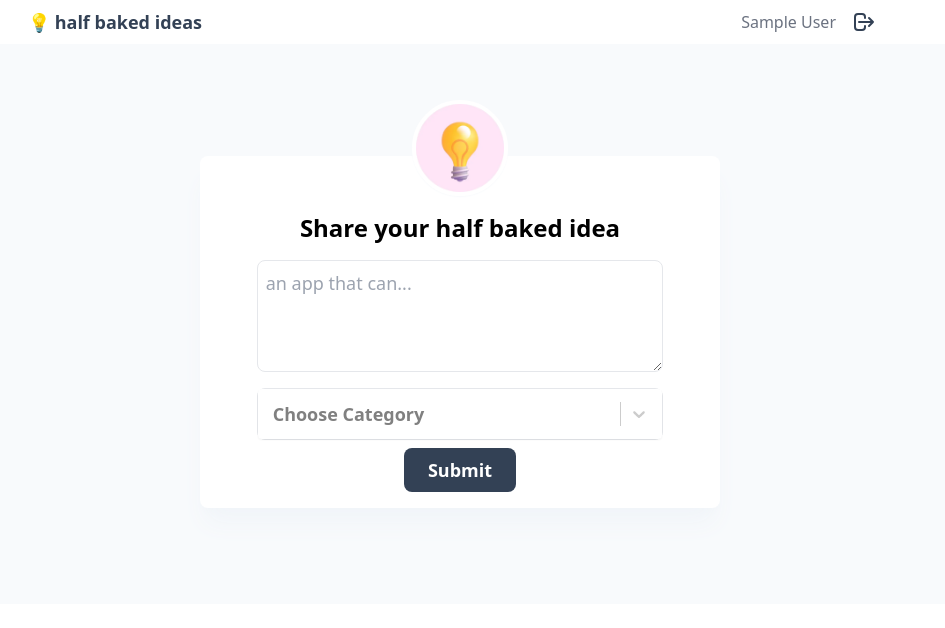
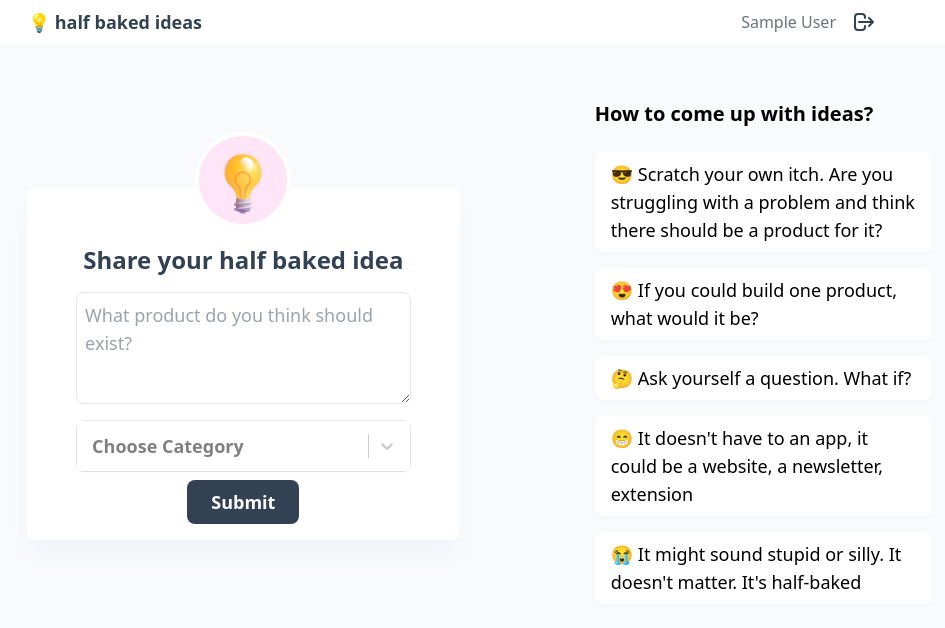
Before and after one commit to petedev0105/halfbakedideas, a Next.js app: page /submit in a window 1280 px wide. Shown: the top 628 px of the page, without its empty margins (180-1125 px from the left). Built offline with nearby package versions, Linux system fonts and the light colour scheme; no server answers; sample sign-in values are in the browser's storage.

Commit message:
feat:update submit page and add blog link

```diff
--- a/pages/index.js
+++ b/pages/index.js
@@ -76,6 +76,14 @@ const Home = () => {
 
           </div>
 
+          <div className="flex flex-col justify-center text-center md:w-8/12 mx-auto">
+            <span>Read full story on</span>
+            <a href="https://blog.rutikwankhade.dev/i-built-an-app-to-crowdsource-internets-best-side-project-ideas"
+              target="_blank" rel="noreferrer"
+              className="bg-white text-xl p-2 shadow shadow-slate-100 hover:text-pink-400 rounded-full px-6"
+            >How I built an app to crowdsource internet's best side project ideas</a>
+          </div>
+
         </div>
 
         <div className="md:w-8/12 p-10 flex items-center mx-auto border-t-2 border-slate-100">
--- a/pages/submit.js
+++ b/pages/submit.js
@@ -1,4 +1,5 @@
 import React, { useState, useEffect } from 'react';
+import Head from 'next/head'
 
 import Image from 'next/image'
 import ideaLogo from '../assets/images/idea-logo.webp'
@@ -28,7 +29,7 @@ const Submit = () => {
         e.preventDefault();
 
         try {
-            const body = { title:title, category: category.value };
+            const body = { title: title, category: category.value };
 
             await fetch('/api/post', {
                 method: 'POST',
@@ -44,7 +45,14 @@ const Submit = () => {
 
 
     return (
-        <div className="p-4">
+        <div className="p-4 ">
+            <Head>
+                <title>Half baked ideas</title>
+                <link rel="icon" href="/favicon.webp" />
+            </Head>
+
+
+            <div className="flex md:flex-row flex-col items-center md:w-10/12 mx-auto">
 
                 <div className="md:pb-20 pb-10 md:w-5/12 mx-auto">
 
@@ -55,11 +63,11 @@ const Submit = () => {
                     <form onSubmit={handleSubmit}
                         className="mx-auto flex flex-col justify-center p-4 shadow-xl shadow-slate-100 rounded-lg bg-white pt-12">
 
-                    <h1 className="md:text-2xl my-2 text-xl font-semibold text-center">Share your half baked idea</h1>
+                        <h1 className="md:text-2xl font-Notosans text-slate-700 my-2 text-xl font-semibold text-center">Share your half baked idea</h1>
                         <textarea
                             onChange={(e) => setTitle(e.target.value)}
-                        placeholder="an app that can..."
-                        className="h-28 outline-none p-2 rounded-lg mx-auto text-lg border my-2 md:w-10/12 w-full"
+                            placeholder="What product do you think should exist?"
+                            className="font-Notosans h-28 outline-none p-2 rounded-lg mx-auto text-lg border my-2 md:w-10/12 w-full"
                         />
 
 
@@ -88,6 +96,25 @@ const Submit = () => {
                     </form>
 
                 </div>
+
+
+                <div className="md:w-5/12 md:p-10 p-4">
+                    <h1 className="mx-2 text-xl font-semibold">How to come up with ideas?</h1>
+
+                    <div className="flex flex-col mt-4 font-Notosans text-lg">
+                        <div className="bg-white p-2 px-4 rounded-lg m-2  shadow shadow-slate-100">😎 Scratch your own itch. Are you struggling with a problem and think there should be a product for it?</div>
+                        <div className="bg-white m-2 p-2 px-4 rounded-lg  shadow shadow-slate-100">😍 If you could build one product, what would it be?</div>
+
+                        <div className="bg-white m-2 p-2 px-4 rounded-lg shadow shadow-slate-100">🤔 Ask yourself a question. What if?</div>
+
+                        <div className="bg-white m-2 p-2 px-4 rounded-lg  shadow shadow-slate-100">😁 It doesn't have to an app, it could be a website, a newsletter, extension</div>
+
+                        <div className="bg-white m-2 p-2 px-4 rounded-lg  shadow shadow-slate-100">😭 It might sound stupid or silly. It doesn't matter. It's half-baked
+                        </div>
+
+                    </div>
+                </div>
+            </div>
         </div>
     );
 }
```
Lines whose indentation alone changed are shown as unchanged.
